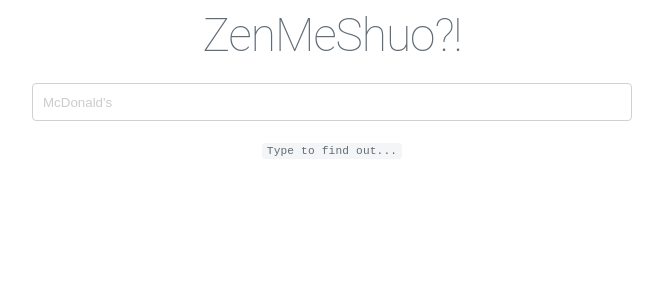
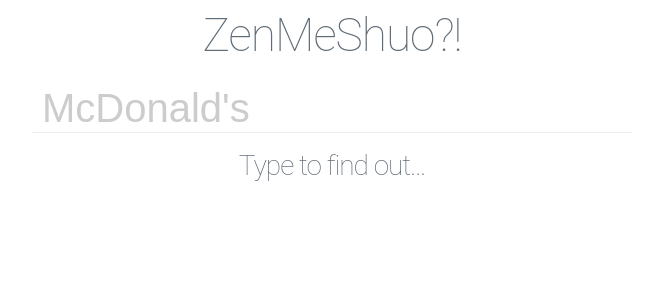
Before and after one commit to bitterbit/zenme-whatsthatcalled, a Svelte app: page / in a window 1280 px wide. Shown: the top 300 px of the page, without its empty margins (308-971 px from the left). Built offline with nearby package versions, Linux system fonts and the light colour scheme.

Commit message:
Stylized the search bar

```diff
--- a/src/App.svelte
+++ b/src/App.svelte
@@ -48,7 +48,7 @@
 
 	<div>
 		{#if !loadedFirstItem}
-			<code>Type to find out...</code>
+			<h3>Type to find out...</h3>
 		{:else}
 			<ResultCard title={prevEntry.title} subtitle={prevEntry.subtitle} img={prevEntry.img}/>
 		{/if}
--- a/src/components/searchbar.svelte
+++ b/src/components/searchbar.svelte
@@ -13,6 +13,19 @@
     .default_value {
         color: #ccc;
     }
+    input {
+        max-width: 600px;
+        color: #777;
+        height: 50px;
+        line-height: 50px;
+        font-size: 40px;
+        border: none;
+        border-radius: 0px;
+        border-bottom: 1px solid #eee;
+    }
+    input:hover, input:active, input:focus{
+        border-bottom: 1px solid #ccc;
+    }
 </style>
 
 <div style="text-align: center">
```
